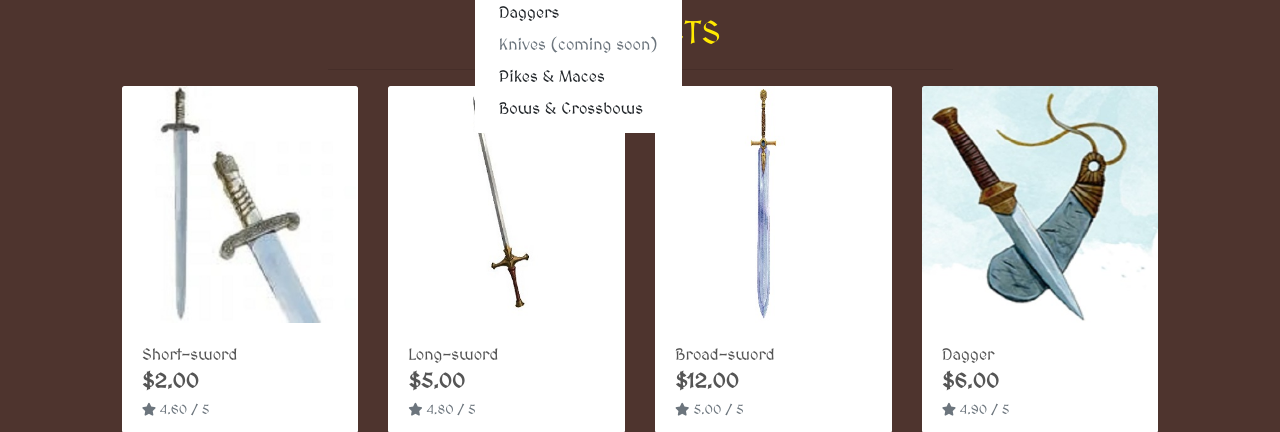
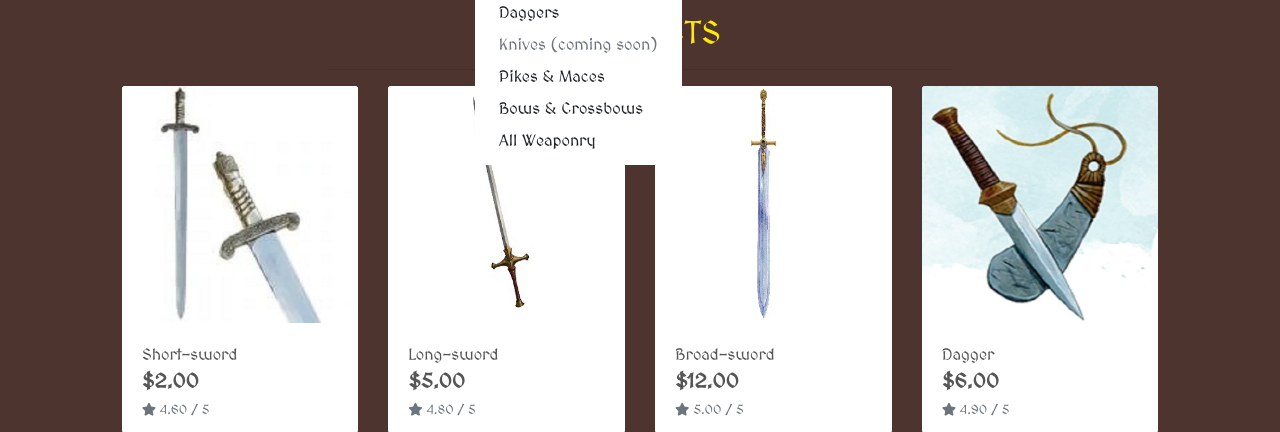
Before and after one commit to pauld0051/warmasters, a Django app: page /products/ in a window 1280 px wide, after a click on "WEAPONRY". Shown: the part 165-597 px from the top of the page. Run offline with Django 3.2, Linux system fonts and the light colour scheme; data comes from the database, SQL or seed files in the repository; some libraries are stand-ins or nearby versions.

Commit message:
Add filter list for products and display in template

```diff
--- a/products/fixtures/categories.json
+++ b/products/fixtures/categories.json
@@ -85,5 +85,13 @@
             "name": "healing",
             "friendly_name": "Healing"
         }
+    },
+    {
+        "pk": 13,
+        "model": "products.category",
+        "fields": {
+            "name": "backpack",
+            "friendly_name": "Backpack"
+        }
     }
 ]
--- a/products/fixtures/products.json
+++ b/products/fixtures/products.json
@@ -386,7 +386,7 @@
             "name": "Backpack",
             "description": "Add storage + 20. Can hold many items, including weapons.",
             "price": 20,
-            "category": 6,
+            "category": 13,
             "rating": 1.0,
             "image": "backpack.jpg",
             "weight": 3
--- a/products/views.py
+++ b/products/views.py
@@ -1,7 +1,7 @@
 from django.shortcuts import render, redirect, reverse, get_object_or_404
 from django.contrib import messages
 from django.db.models import Q
-from .models import Product
+from .models import Product, Category
 
 
 def all_products(request):
@@ -9,6 +9,13 @@ def all_products(request):
 
     products = Product.objects.all()
     query = None
+    categories = None
+
+    if request.GET:
+        if 'category' in request.GET:
+            categories = request.GET['category'].split(',')
+            products = products.filter(category__name__in=categories)
+            categories = Category.objects.filter(name__in=categories)
 
     if request.GET:
         if 'q' in request.GET:
@@ -25,6 +32,7 @@ def all_products(request):
     context = {
         'products': products,
         'search_term': query,
+        'current_categories': categories,
     }
 
     return render(request, 'products/products.html', context)
--- a/templates/includes/main-nav.html
+++ b/templates/includes/main-nav.html
@@ -17,11 +17,12 @@
                 Weaponry
             </a>
             <div class="dropdown-menu border-0" aria-labelledby="steel-weapons">
-                <a href="" class="dropdown-item">Swords</a>
-                <a href="" class="dropdown-item">Daggers</a>
-                <a href="" class="dropdown-item disabled">Knives (coming soon)</a>
-                <a href="" class="dropdown-item">Pikes &amp; Maces</a>
-                <a href="" class="dropdown-item">Bows &amp; Crossbows</a>
+                <a href="{% url 'products' %}?category=swords" class=" dropdown-item">Swords</a>
+                <a href="{% url 'products' %}?category=daggers" class=" dropdown-item">Daggers</a>
+                <a href="{% url 'products' %}?category=knives" class=" dropdown-item disabled">Knives (coming soon)</a>
+                <a href="{% url 'products' %}?category=pikes_maces" class=" dropdown-item">Pikes &amp; Maces</a>
+                <a href="{% url 'products' %}?category=bows,crossbows" class=" dropdown-item">Bows &amp; Crossbows</a>
+                <a href="{% url 'products' %}?category=swords,daggers,knives,pikes_maces,bows,crossbows" class=" dropdown-item">All Weaponry</a>
             </div>
         </li>
 
@@ -30,10 +31,12 @@
                 Armour &amp; Backpacks
             </a>
             <div class="dropdown-menu border-0" aria-labelledby="armour">
-                <a href="" class="dropdown-item">Cloth</a>
-                <a href="" class="dropdown-item">Leather</a>
-                <a href="" class="dropdown-item">Chain</a>
-                <a href="" class="dropdown-item">Steel</a>
+                <a href="{% url 'products' %}?category=cloth" class="dropdown-item">Cloth</a>
+                <a href="{% url 'products' %}?category=leather" class="dropdown-item">Leather</a>
+                <a href="{% url 'products' %}?category=chain" class="dropdown-item">Chain</a>
+                <a href="{% url 'products' %}?category=steel" class="dropdown-item">Steel</a>
+                <a href="{% url 'products' %}?category=backpack" class="dropdown-item">Backpacks</a>
+                <a href="{% url 'products' %}?category=cloth,leather,chain,steel,backpack" class="dropdown-item">All Armour</a>
             </div>
         </li>
 
@@ -42,9 +45,10 @@
                 Food &amp; Potions
             </a>
             <div class="dropdown-menu border-0" aria-labelledby="food-potions">
-                <a href="" class="dropdown-item">Food</a>
-                <a href="" class="dropdown-item">Potions</a>
-                <a href="" class="dropdown-item">Healing</a>
+                <a href="{% url 'products' %}?category=food" class="dropdown-item">Food</a>
+                <a href="{% url 'products' %}?category=potions" class="dropdown-item">Potions</a>
+                <a href="{% url 'products' %}?category=healing" class="dropdown-item">Healing</a>
+                <a href="{% url 'products' %}?category=food,potions,healing" class="dropdown-item">All Food and Potions</a>
             </div>
         </li>
     </ul>
```
